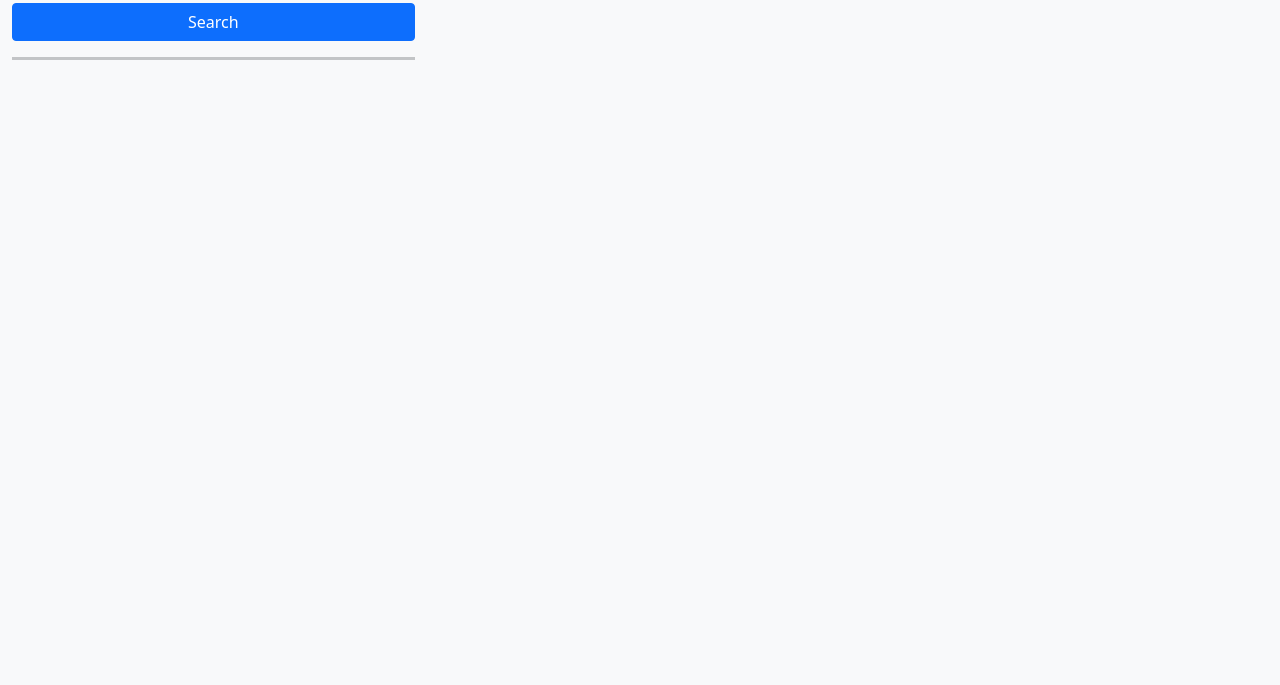
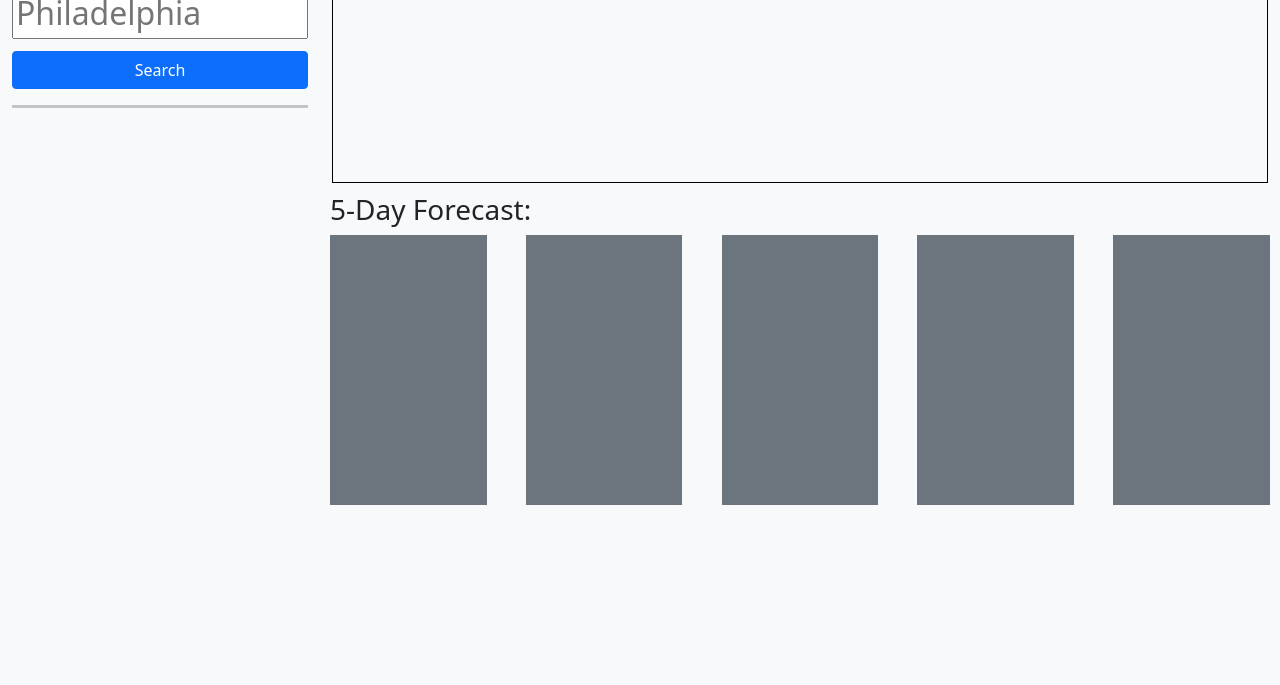
Before and after one commit to MarkCirineo/weather-dashboard, a plain HTML site: page index.html in a window 1280 px wide. Shown: the part 171-856 px from the top of the page. After the commit the page ends 800 px from the top, so only its background shows below. Drawn offline with nearby package versions, Linux system fonts and the light colour scheme.

Commit message:
added section to display weather data

```diff
--- a/assets/css/style.css
+++ b/assets/css/style.css
@@ -5,7 +5,22 @@ input {
     padding-bottom: 5px;
 }
 
+main {
+    height: 90%;
+}
+
 .btn {
     width: 100%;
     margin-top: 12px;
 }
+
+.city-info-div {
+    border: 1px black solid;
+    margin: 10px 0;
+    padding: 5px;
+    height: 40%;
+}
+
+.forecast {
+    padding: 0 10px;
+}
--- a/index.html
+++ b/index.html
@@ -8,7 +8,7 @@
     <link rel="stylesheet" href="./assets/css/style.css">
     <title>Weather Dashboard</title>
 </head>
-<body>
+<body class="vh-100 bg-light">
     <header>
         <nav class="navbar navbar-light bg-secondary">
             <div class="container-fluid justify-content-center">
@@ -17,17 +17,30 @@
           </nav>
     </header>
 
-    <main >
-        <div class="container-fluid bg-light">
-            <div class="row vh-100">
-                <div class="mh-100 col-lg-4">
+    <main>
+        <div class="h-100 container-fluid">
+            <div class="row h-100">
+                <div class="mh-100 col-lg-3">
                     <h1>Search for a City:</h1>
                     <input type="text" placeholder="Philadelphia">
                     <button class="btn btn-primary">Search</button>
                     <hr size="5"/>
                 </div>
-                <div class="mh-100 col-lg-8">
-
+                <div class="mh-100 col-lg-9">
+                    <div class="row city-info-div">
+                        <h2 class="city-name"></h2>
+                        <ul class="city-info-list"></ul>
+                    </div>
+                    <div class="forecast h-50 container-fluid">
+                        <h3 class="row">5-Day Forecast:</h3>
+                        <div class="h-100 row d-flex justify-content-between">
+                            <div class="h-75 bg-secondary col-lg-2"></div>
+                            <div class="h-75 bg-secondary col-lg-2"></div>
+                            <div class="h-75 bg-secondary col-lg-2"></div>
+                            <div class="h-75 bg-secondary col-lg-2"></div>
+                            <div class="h-75 bg-secondary col-lg-2"></div>
+                        </div>
+                    </div>
                 </div>
             </div>
         </div>
```
